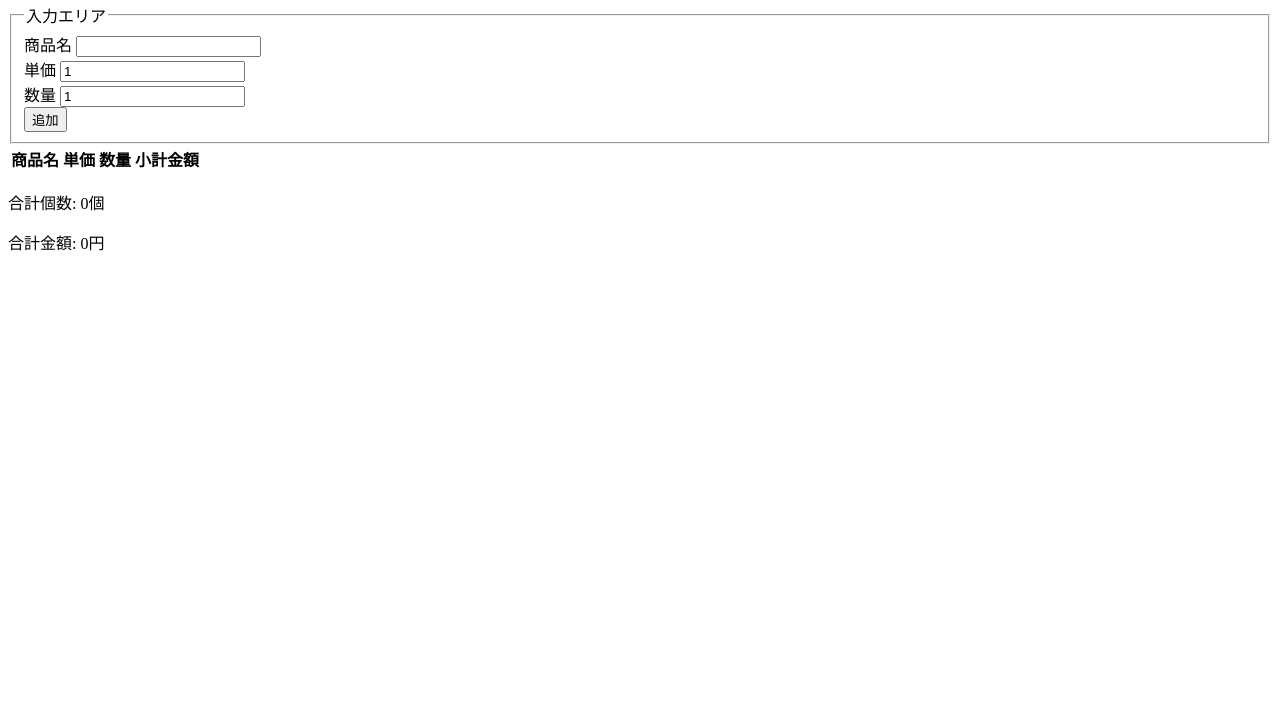
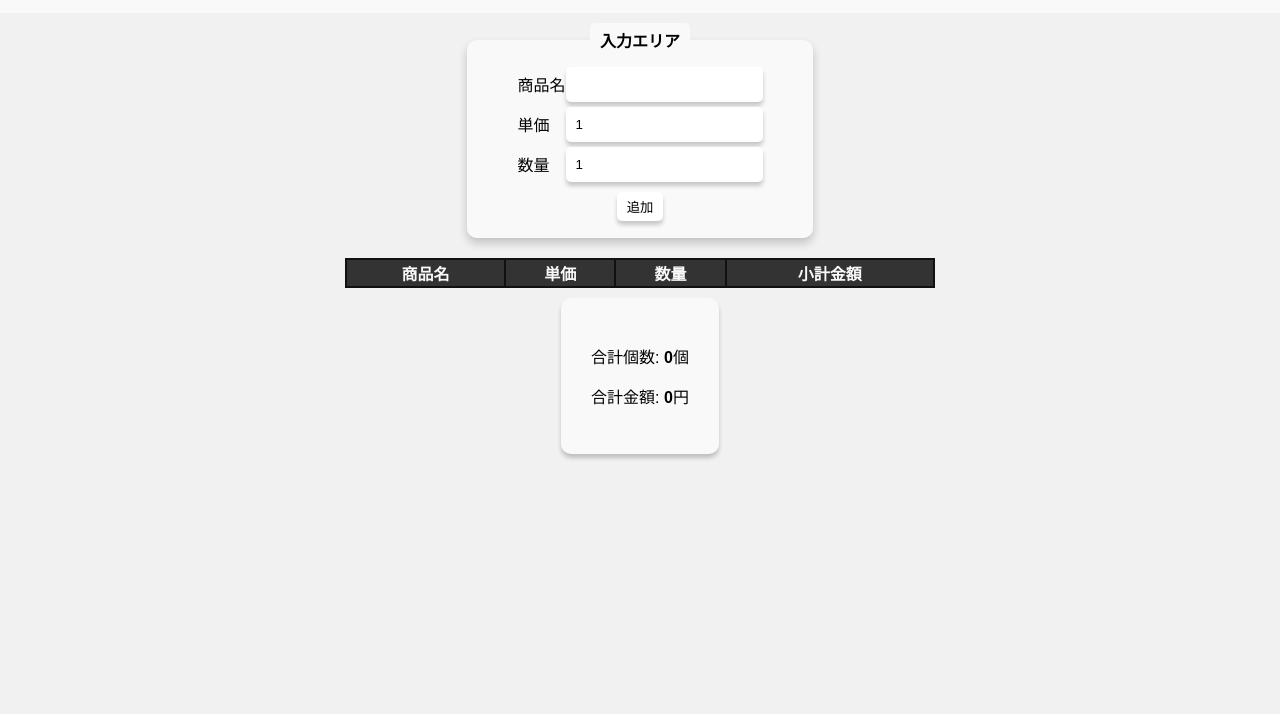
Before and after one commit to hibichan1789/my-first-shopping-front, a website built with Vite: page index.html in a window 1280 px wide. Shown: the part 86-800 px from the top of the page. Built offline with nearby package versions, Linux system fonts and the light colour scheme.

Commit message:
cssでの装飾tsで単位の修正

```diff
--- a/index.html
+++ b/index.html
@@ -26,7 +26,7 @@
                         <input type="number" id="item-count" name="item-count" value="1" min="1">
                     </div>
                     <div>
-                        <button type="button" id="add-button">追加</button>
+                        <button type="button" id="add-button" class="button">追加</button>
                     </div>
                 </fieldset>
             </form>
--- a/src/main.ts
+++ b/src/main.ts
@@ -19,7 +19,7 @@ function formValidate(inputName:HTMLInputElement, inputPrice:HTMLInputElement, i
         console.log("空文字");
         return false;
     }
-    if(inputPrice.value.includes("e") || inputCount.value.includes("e")){
+    if(inputPrice.value === "" || inputCount.value === ""){
         console.log("不適切な文字が含まれています");
         return false;
     }
@@ -51,11 +51,11 @@ function renderTable(cartBody:HTMLTableSectionElement,itemList:CartItem[]):void{
         const tdName = document.createElement("td");
         tdName.textContent = item.name;
         const tdPrice = document.createElement("td");
-        tdPrice.textContent = String(item.price);
+        tdPrice.textContent = String(item.price) + " 円";
         const tdCount = document.createElement("td");
-        tdCount.textContent = String(item.count);
+        tdCount.textContent = String(item.count) + " 個";
         const tdSubTotal = document.createElement("td");
-        tdSubTotal.textContent = String(item.price * item.count);
+        tdSubTotal.textContent = String(item.price * item.count) + " 円";
         tr.appendChild(tdName);
         tr.appendChild(tdPrice);
         tr.appendChild(tdCount);
@@ -80,8 +80,8 @@ addButton.addEventListener("click", ()=>{
     const itemCount = Number(inputCount.value);
     const item:RegisterItem = {name:itemName, price:itemPrice, count:itemCount};
     inputName.value = "";
-    inputPrice.value = "";
-    inputCount.value = "";
+    inputPrice.value = "1";
+    inputCount.value = "1";
     console.log(`商品名: ${itemName}`);
     console.log(`単価: ${itemPrice}`);
     console.log(`数量: ${itemCount}`);
--- a/src/style.css
+++ b/src/style.css
@@ -0,0 +1,103 @@
+body{
+    margin: 0;
+    font-family: sans-serif;
+    background-color: #f1f1f1;
+}
+/*header*/
+header{
+    display: flex;
+    justify-content: space-between;
+    padding: 5px;
+    background-color: #f9f9f9;
+}
+
+/*main*/
+main{
+    width: 600px;
+    margin: 10px auto;
+    display: flex;
+    flex-direction: column;
+    align-items: center;
+}
+
+/*form*/
+fieldset{
+    padding: 10px 50px;
+    border: none;
+    background-color: #f9f9f9;
+    border-radius: 10px;
+    box-shadow: 0 5px 10px rgba(0, 0, 0, 0.2);
+    display: flex;
+    flex-direction: column;
+    justify-content: center;
+}
+legend{
+    background-color: #f9f9f9;
+    padding: 5px 10px;
+    font-weight: bold;
+    border-radius: 5px;
+    margin: 0 auto;
+}
+fieldset div{
+    display: flex;
+    align-items: center;
+    justify-content: space-between;
+    margin-bottom: 5px;
+}
+fieldset input{
+    padding: 10px;
+    border: none;
+    border-radius: 5px;
+    box-shadow: 0 4px 4px rgba(0, 0, 0, 0.2);
+}
+.button{
+    margin: 5px auto 2px;
+    cursor: pointer;
+    border: none;
+    padding: 5px 10px;
+    border-radius: 5px;
+    background-color: #fff;
+    box-shadow: 0 4px 4px rgba(0, 0, 0, 0.2);
+    transition: background-color 0.2s ease;
+}
+.button:hover{
+    background-color: #eee;
+}
+
+/*table*/
+.shopping-cart{
+    width: 100%;
+    display: flex;
+    justify-content: center;
+    margin-top: 20px;
+}
+.shopping-cart table{
+    width: 100%;
+    border-collapse: collapse;
+    margin: 0 5px;
+}
+.shopping-cart th, .shopping-cart td{
+    border: 2px solid #111;
+    text-align: center;
+}
+.shopping-cart th{
+    background-color: #333;
+    color: #f9f9f9;
+}
+.shopping-cart tbody tr{
+    background-color: #fff;
+}
+.shopping-cart tbody tr:nth-child(even){
+    background-color: #ddd;
+}
+/*statistics*/
+.statistics{
+    background-color: #f9f9f9;
+    margin-top: 10px;
+    padding: 30px;
+    border-radius: 10px;
+    box-shadow: 0 4px 4px rgba(0, 0, 0, 0.2);
+}
+.statistics span{
+    font-weight: bold;
+}
```
Also changed, not shown: README.md.
